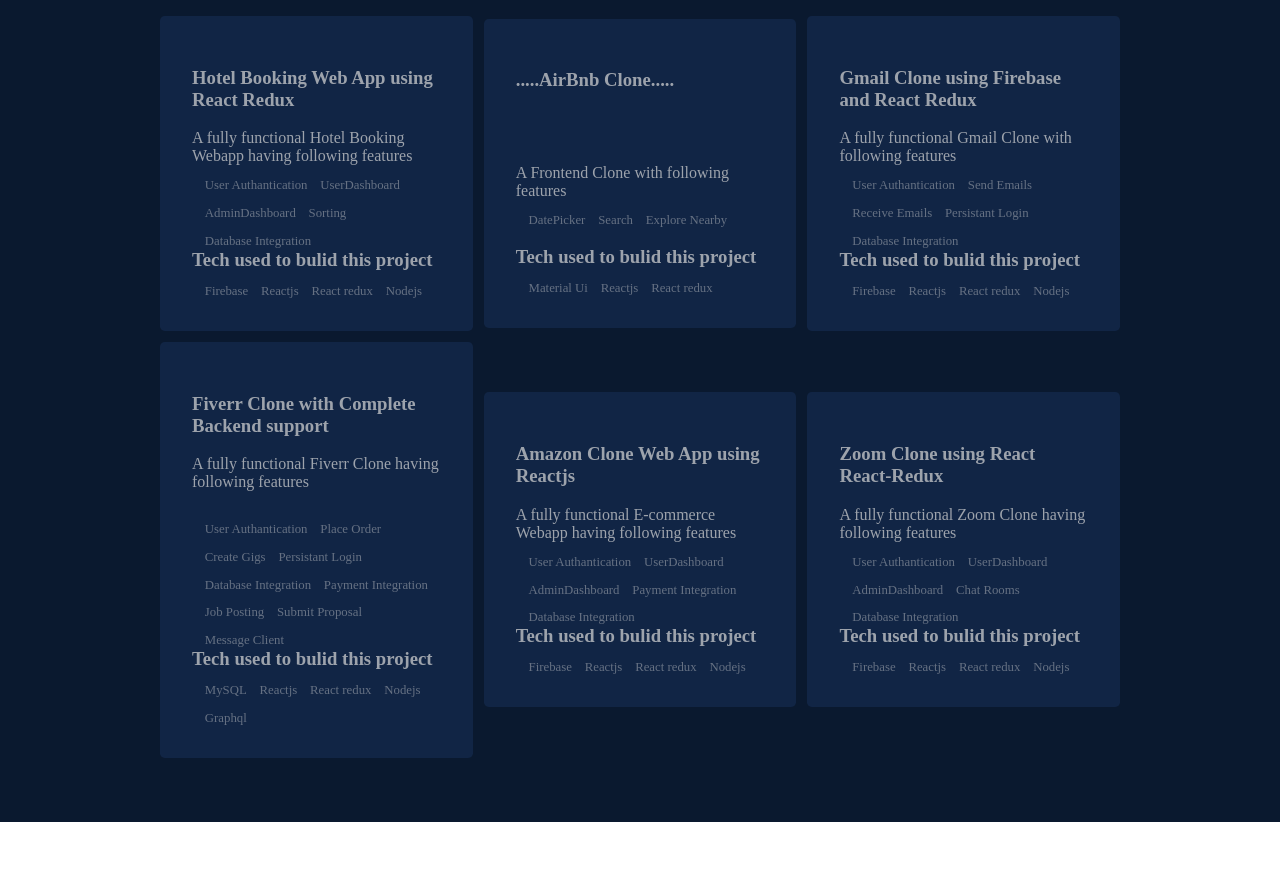
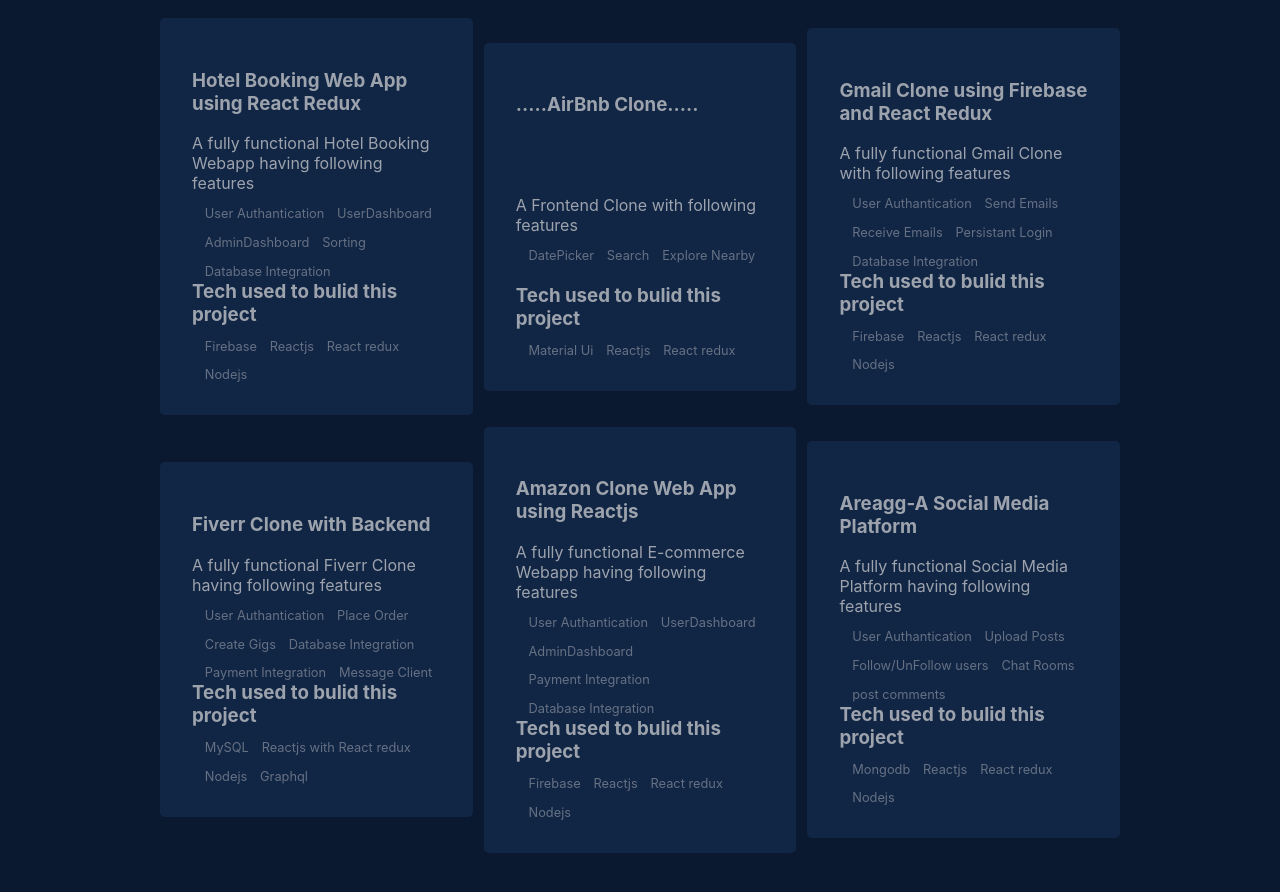
Before and after one commit to ShamailAbbas/myportfolio, a React (Create React App) app: page /workpage in a window 1280 px wide. Shown: the part 560-1452 px from the top of the page. Before the commit the page ends 1382 px from the top, so only its background shows below. Built offline with nearby package versions, Linux system fonts and the light colour scheme.

Commit message:
changed image alt

```diff
--- a/src/components/About.js
+++ b/src/components/About.js
@@ -25,7 +25,7 @@
       </div>
       <div className="photosection">
         <div className="photocontainer ">
-          <img src={aaa} alt={aaa} className="myphoto" />
+          <img src={aaa} alt="this is pic" className="myphoto" />
         </div>
       </div>
     </div>
--- a/src/components/Otherprojects.js
+++ b/src/components/Otherprojects.js
@@ -1,6 +1,6 @@
 import React from "react";
 import "../css/others.css";
-import { a } from "react-router-dom";
+
 const Otherprojects = () => {
   return (
     <div className="archivesection">
@@ -80,25 +80,21 @@
           target="_blank"
         >
           <div className="griditems">
-            <h3>Fiverr Clone with Complete Backend support</h3>
+            <h3>Fiverr Clone with Backend</h3>
             <p>
               A fully functional Fiverr Clone having following features
               <br />
-              <br />
+
               <li>User Authantication</li>
               <li>Place Order</li>
               <li>Create Gigs</li>
-              <li>Persistant Login</li>
               <li>Database Integration</li>
               <li>Payment Integration</li>
-              <li>Job Posting</li>
-              <li>Submit Proposal</li>
               <li>Message Client</li>
               <br />
               <h3>Tech used to bulid this project</h3>
               <li>MySQL</li>
-              <li>Reactjs</li>
-              <li>React redux</li>
+              <li>Reactjs with React redux</li>
               <li>Nodejs</li>
               <li>Graphql</li>
             </p>
@@ -129,23 +125,25 @@
           </div>
         </a>
 
+        <a href="https://areagg.netlify.app/" rel="noreferrer" target="_blank">
           <div className="griditems">
-          <h3>Zoom Clone using React React-Redux</h3>
+            <h3>Areagg-A Social Media Platform</h3>
             <p>
-            A fully functional Zoom Clone having following features
+              A fully functional Social Media Platform having following features
               <br />
               <li>User Authantication</li>
-            <li>UserDashboard</li>
-            <li>AdminDashboard</li>
+              <li>Upload Posts</li>
+              <li>Follow/UnFollow users</li>
               <li>Chat Rooms</li>
-            <li>Database Integration</li>
+              <li>post comments</li>
               <h3>Tech used to bulid this project</h3>
-            <li>Firebase</li>
+              <li>Mongodb</li>
               <li>Reactjs</li>
               <li>React redux</li>
               <li>Nodejs</li>
             </p>
           </div>
+        </a>
       </div>
     </div>
   );
--- a/src/css/main.css
+++ b/src/css/main.css
@@ -2,7 +2,7 @@
   margin: 0;
   padding: 0;
   box-sizing: border-box;
-  font-family: Poppins;
+  font-family:-apple-system, BlinkMacSystemFont, 'Segoe UI', Roboto, Oxygen, Ubuntu, Cantarell, 'Open Sans', 'Helvetica Neue', sans-serif;
 }
 :root {
   --primarycolor: #0a192f;
```
Also changed, not shown: 1 other file (tests, documents, lock files or other folders). Lines whose indentation alone changed are shown as unchanged.
